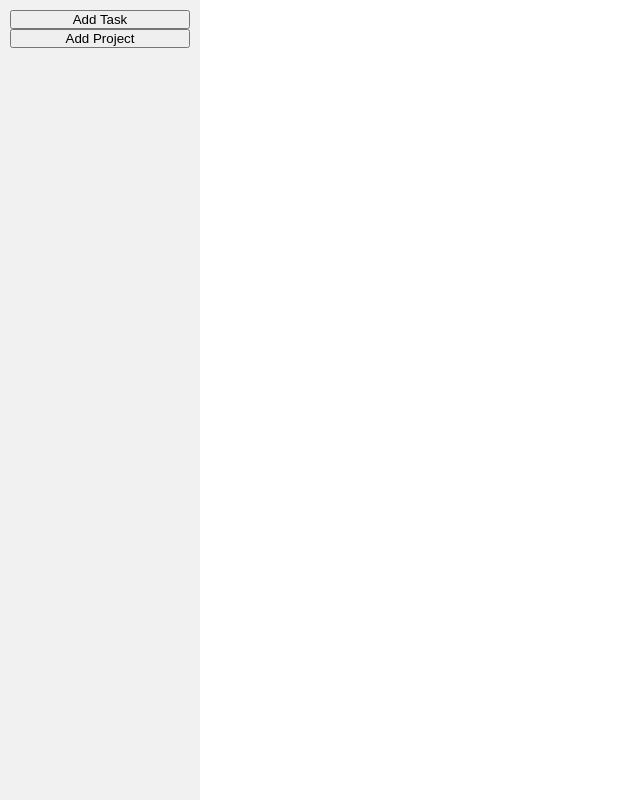
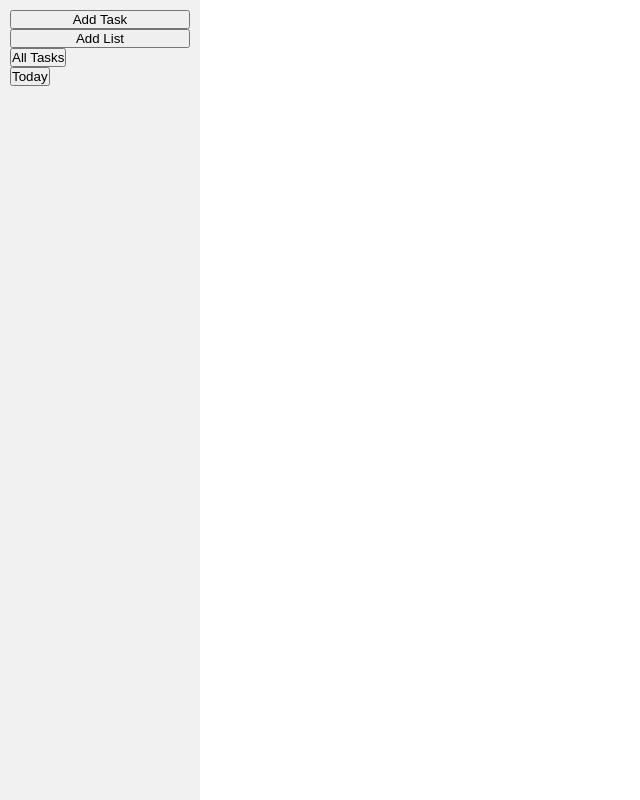
Before and after one commit to fedewaelk/Todo-Liso, a website built with webpack: page src/index.html in a window 1280 px wide. Shown: the whole page, without its empty margins (0-640 px from the left). Built offline with nearby package versions, Linux system fonts and the light colour scheme.

Commit message:
change name

```diff
--- a/src/index.html
+++ b/src/index.html
@@ -10,7 +10,11 @@
     <div class="container">
         <aside class="sidebar">
             <button class="sidebar-button">Add Task</button>
-            <button class="sidebar-button">Add Project</button>
+            <button class="sidebar-button">Add List</button>
+            <ul id="lists">
+                <li><button id="all-tasks">All Tasks</button></li>
+                <li><button id="today">Today</button></li>
+            </ul>
         </aside>
         <main class="main-content">
         </main>
```
